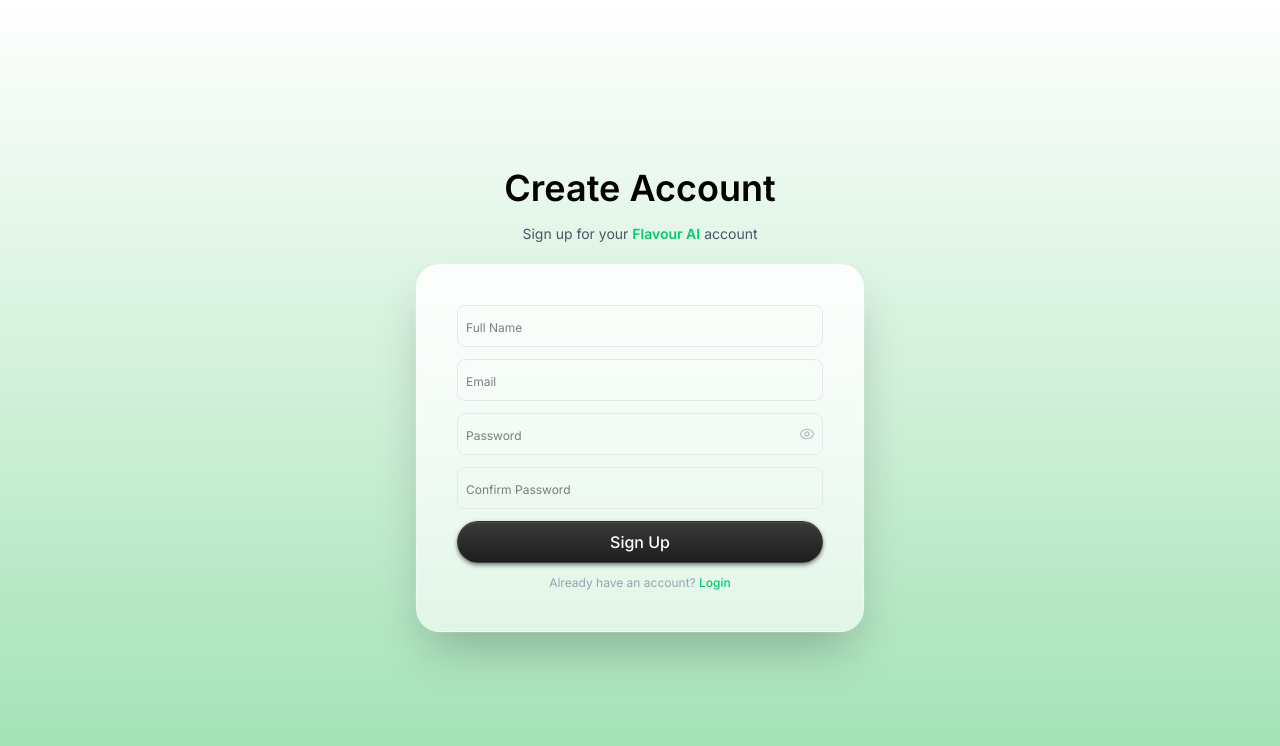
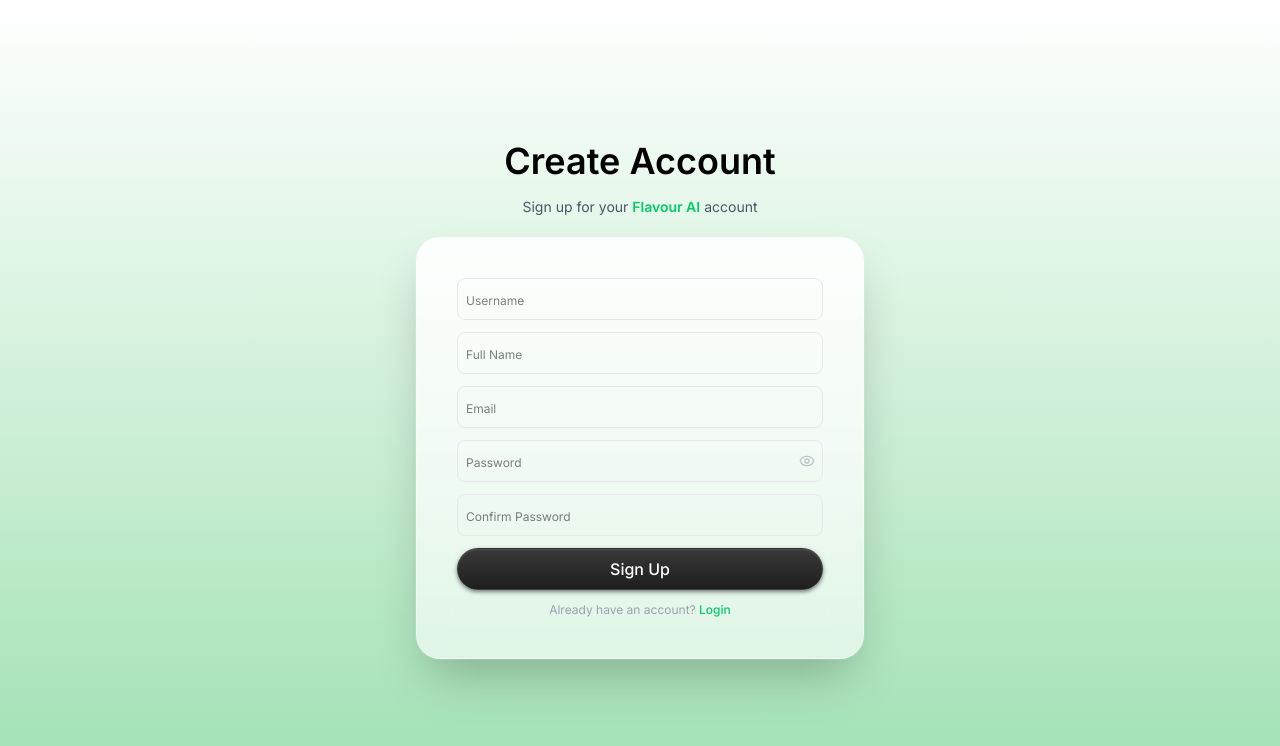
Before and after one commit to jatinpathania/AI-Driven-Recipe-and-Diet-Planning-Assistant, a Next.js app in the folder FlavourAI/Frontend/flavour-ai/: page /signup in a window 1280 px wide. Shown: the top 746 px of the page. Built offline with nearby package versions, Linux system fonts and the light colour scheme.

Commit message:
css on login and signup  pages

```diff
--- a/FlavourAI/Frontend/flavour-ai/src/components/Login/LoginForm.jsx
+++ b/FlavourAI/Frontend/flavour-ai/src/components/Login/LoginForm.jsx
@@ -1,7 +1,8 @@
   "use client"
-  import { useState } from "react"
+  import { useState, useEffect } from "react"
   import { useRouter } from "next/navigation"
   import { Eye,EyeOff } from "lucide-react"
+  import { motion, AnimatePresence } from "framer-motion"
 
   export default function LoginForm() {
     const router = useRouter()
@@ -9,6 +10,16 @@
     const [loading, setLoading] = useState(false)
     const [error, setError] = useState("")
     const [showPassword, setShowPassword] = useState(false)
+    const [currentPlaceholder, setCurrentPlaceholder] = useState(0)
+
+    const placeholders = ['Email', 'Username']
+
+    useEffect(() => {
+      const interval = setInterval(() => {
+        setCurrentPlaceholder(prev => (prev + 1) % placeholders.length)
+      }, 2000)
+      return () => clearInterval(interval)
+    }, [])
 
     const handleChange = (e) => {
       const { name, value } = e.target
@@ -54,16 +65,34 @@
 
 
   <div className="flex flex-col space-y-2 mb-3">
+          <div className="relative">
             <input
               id="email"
               name="email"
               type="email"
-            placeholder="Email"
+              placeholder=""
               value={form.email}
               onChange={handleChange}
-            className=" border rounded-lg p-2 focus:outline-none focus:ring-1 focus:ring-green-500 border-gray-200 placeholder:text-xs  text-black"
+              className="border rounded-lg p-2 focus:outline-none focus:ring-1 focus:ring-green-500 border-gray-200 text-black w-full"
               required
             />
+            {!form.email && (
+              <div className="absolute left-2 top-1/2 -translate-y-1/2 pointer-events-none">
+                <AnimatePresence mode="wait">
+                  <motion.span
+                    key={currentPlaceholder}
+                    initial={{ opacity: 0, y: 10, filter: "blur(4px)" }}
+                    animate={{ opacity: 1, y: 0, filter: "blur(0px)" }}
+                    exit={{ opacity: 0, y: -10, filter: "blur(4px)" }}
+                    transition={{ duration: 0.4, ease: "easeInOut" }}
+                    className="text-xs text-gray-400"
+                  >
+                    {placeholders[currentPlaceholder]}
+                  </motion.span>
+                </AnimatePresence>
+              </div>
+            )}
+          </div>
         </div>
 
         <div className="flex flex-col space-y-2 mb-3">
--- a/FlavourAI/Frontend/flavour-ai/src/components/Signup/SignupForm.jsx
+++ b/FlavourAI/Frontend/flavour-ai/src/components/Signup/SignupForm.jsx
@@ -42,6 +42,18 @@
 
   return (
     <form onSubmit={handleSubmit} className="w-full">
+      <div className="flex flex-col space-y-2 mb-3">
+        <input
+          id="name"
+          name="name"
+          type="text"
+          placeholder="Username"
+          value={form.name}
+          onChange={handleChange}
+          className="border rounded-lg p-2 focus:outline-none focus:ring-1 focus:ring-green-500 border-gray-200 placeholder:text-xs  text-black"
+          required
+        />
+      </div>
       <div className="flex flex-col space-y-2 mb-3">
         <input
           id="name"
```
Lines whose indentation alone changed are shown as unchanged.
